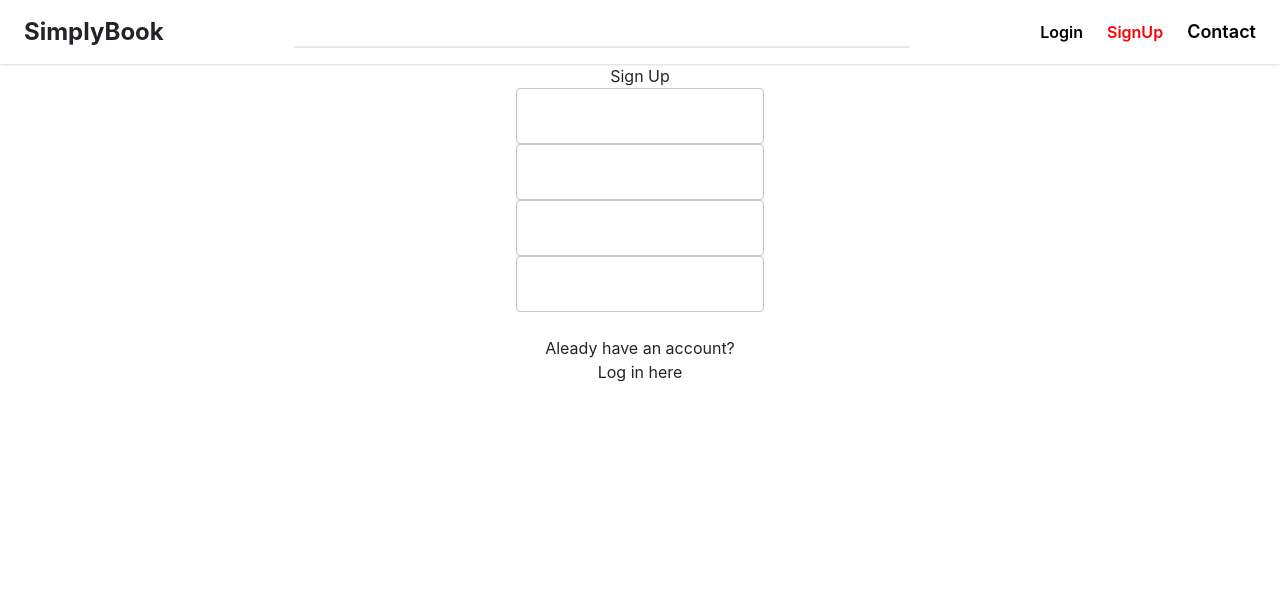
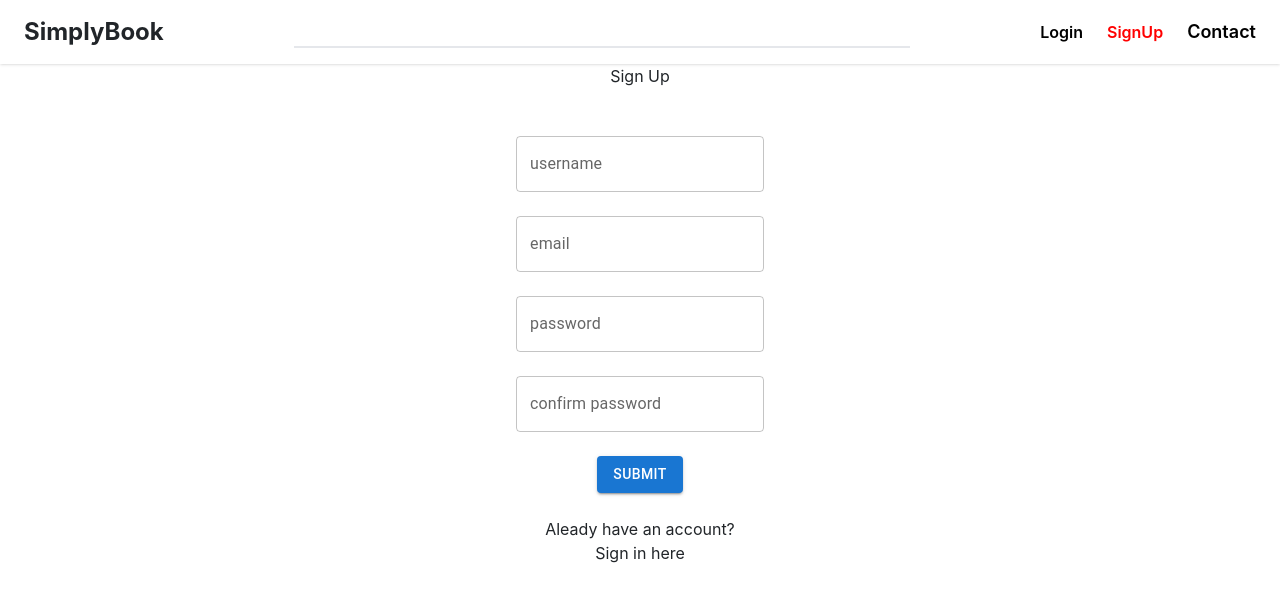
Before and after one commit to shivamyneni/Resto, a React (Create React App) app in the folder Frontend/: page /signup in a window 1280 px wide. Shown: the top 600 px of the page. Built offline with nearby package versions, Linux system fonts and the light colour scheme.

Commit message:
Working on it. Unable to space so I am using <br/> a bunch. Lmk if that can be fixed!

```diff
--- a/Frontend/src/pages/SignUp.js
+++ b/Frontend/src/pages/SignUp.js
@@ -8,40 +8,50 @@ export default function SignUp() {
         <div style={{ height: "100%" }}>
             <Header />
             <div>Sign Up</div>
-            <div className="w-25 items-center justify-between mx-auto">
-
+            <br />
+            <br />
+            <div className="w-25 items-center justify-between mx-auto" style={{ height: "100%" }}>
                 <form>
                     <TextField
                         type="text"
                         name="username"
-                        floatingLabelText="user name"
+                        label="username"
                     />
+                    <br />
+                    <br />
                     <TextField
                         type="text"
                         name="email"
-                        floatingLabelText="email"
+                        label="email"
                     />
+                    <br />
+                    <br />
                     <TextField
                         type="password"
                         name="password"
-                        floatingLabelText="password"
+                        label="password"
                     />
+                    <br />
+                    <br />
                     <TextField
                         type="password"
                         name="pwconfirm"
-                        floatingLabelText="confirm password"
+                        label="confirm password"
                     />
                     <br />
+                    <br />
                     <Button
-                        className="w-50"
                         primary={true}
                         type="submit"
                         label="submit"
-                    />
+                        variant="contained"
+                    >Submit</Button>
                 </form>
+                <br />
                 <p>
-                    Aleady have an account? <br />
-                    <a href="/">Log in here</a>
+                    Aleady have an account?
+                    <br />
+                    <a href="/signin">Sign in here</a>
                 </p>
             </div>
         </div>
```
